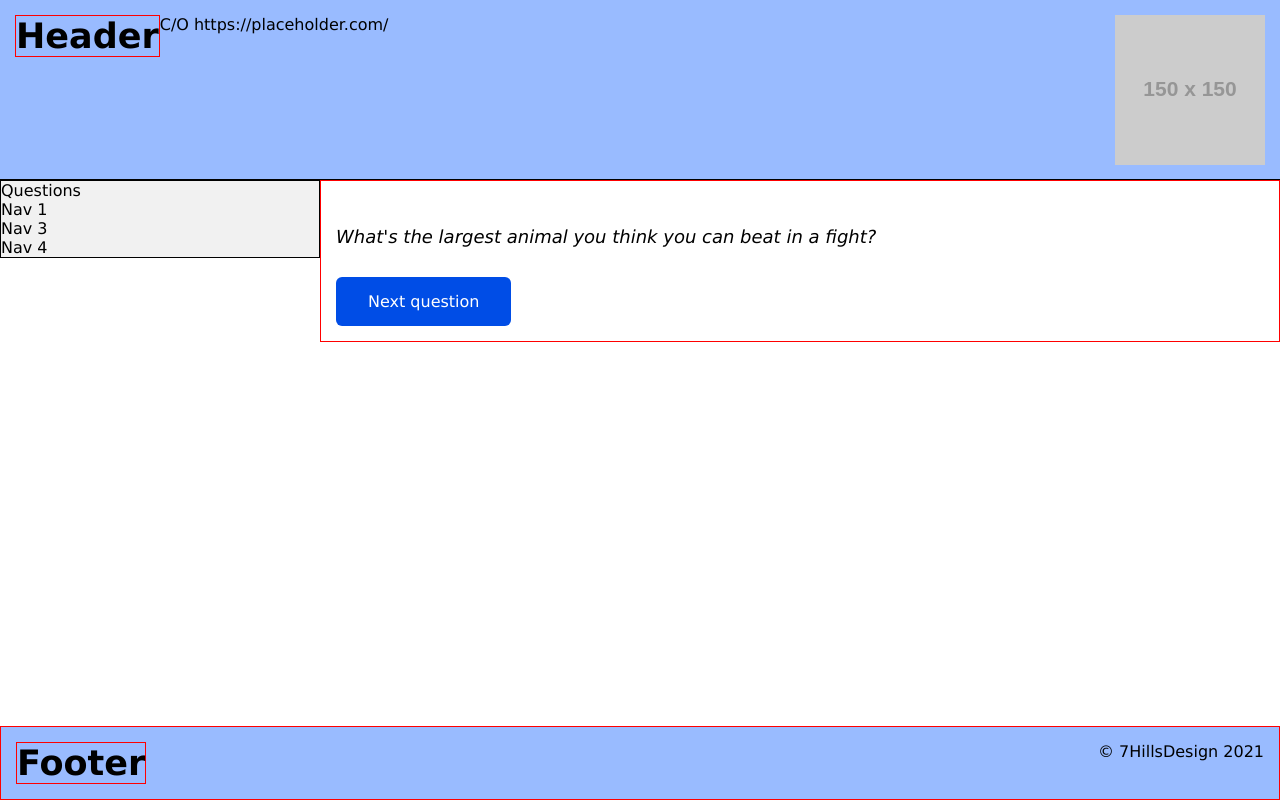
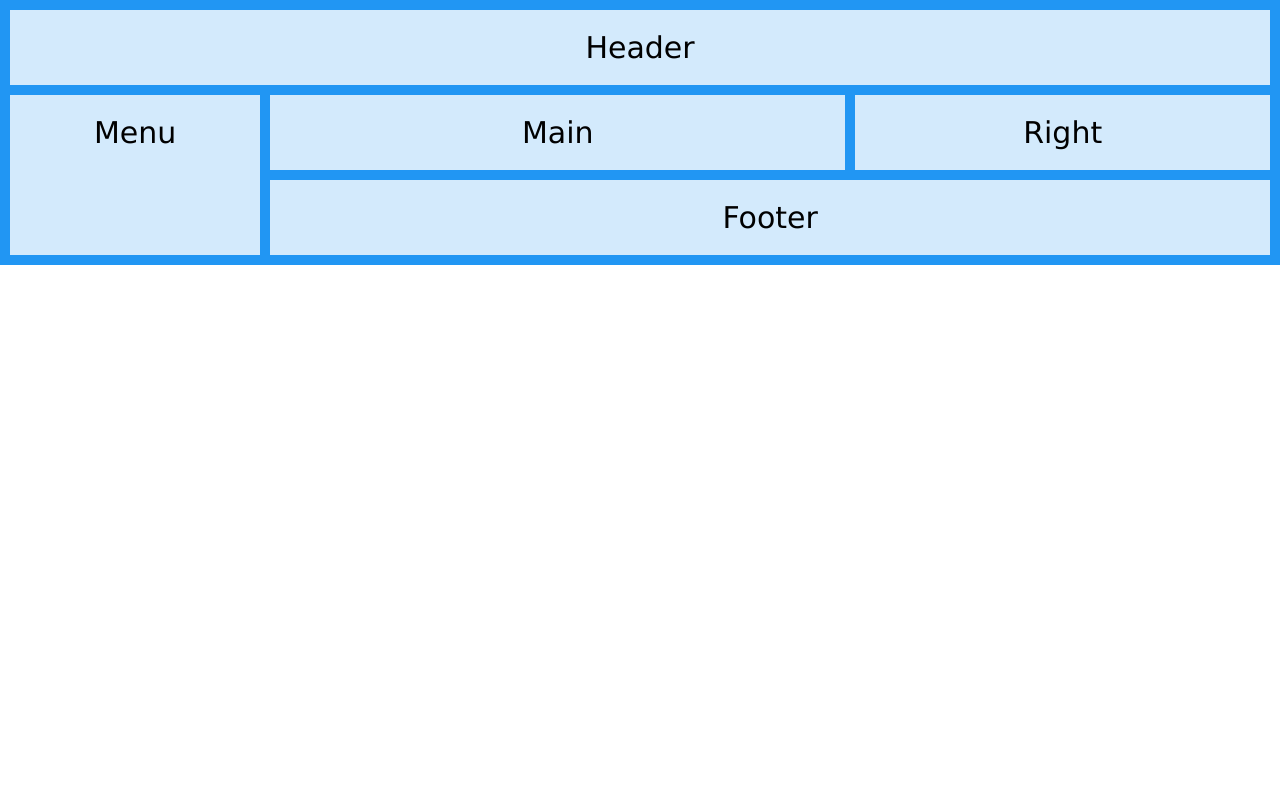
Before and after one commit to Zarazinia/emergency-questions, a plain HTML site: page index.html in a window 1280 px wide. Drawn offline with Linux system fonts and the light colour scheme; placeholder pictures from the web are drawn by us.

Commit message:
Update index.html

```diff
--- a/index.html
+++ b/index.html
@@ -6,7 +6,7 @@
         <link rel="stylesheet" href="style.css">
        </head>
     <body onload="newQuote()">
-        <div class="header">
+<!--        <div class="header">
   <h1>Header</h1>
             <span id="logo"><img src="https://via.placeholder.com/150"></span>
 
@@ -34,6 +34,15 @@ C/O https://placeholder.com/
   <h1>Footer</h1>
              <p class="info">&copy; 7HillsDesign 2021</p>
 </div>
+        -->
+
+        <div class="grid-container">
+  <div class="item1">Header</div>
+  <div class="item2">Menu</div>
+  <div class="item3">Main</div>
+  <div class="item4">Right</div>
+  <div class="item5">Footer</div>
+</div>
 
         <script src="quotes.js"></script>
     </body>
```
